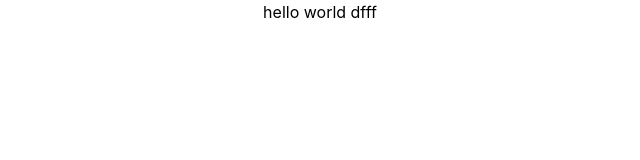
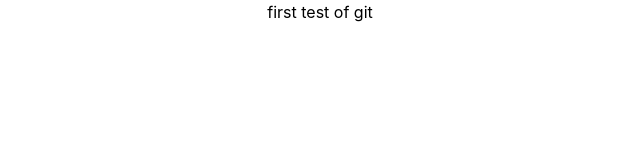
Before and after one commit to khalil0258/recours, a React (Create React App) app in the folder client/: page / in a window 1280 px wide. Shown: the top 160 px of the page, without its empty margins (320-960 px from the left). Built offline with nearby package versions, Linux system fonts and the light colour scheme.

Commit message:
first test

```diff
--- a/client/src/App.js
+++ b/client/src/App.js
@@ -4,7 +4,7 @@ import './App.css';
 function App() {
   return (
     <div className="App">
-     hello world dfff
+      <h1>first test of git</h1>
     </div>
   );
 }
```
